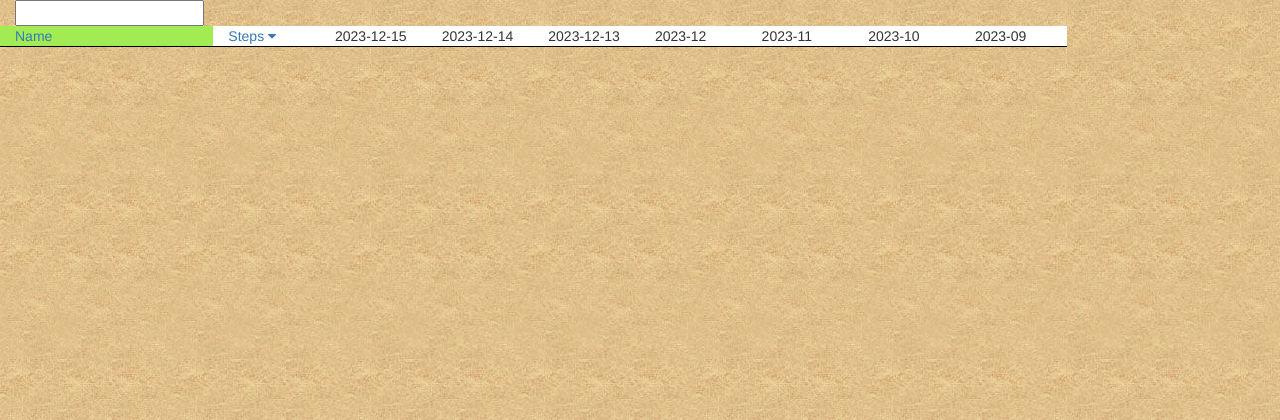
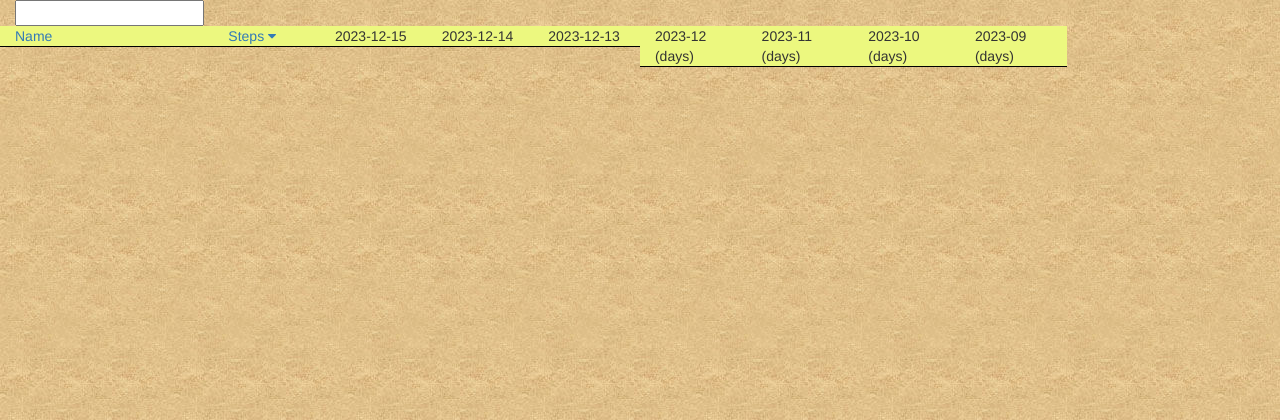
Before and after one commit to opussf/Steps, a PHP site: page / in a window 1280 px wide. Shown: the top 420 px of the page. Run offline with PHP 8.4, Linux system fonts and the light colour scheme; some libraries are stand-ins or nearby versions.

Commit message:
Code changes, and more web stuffs
My doctor told me to stop having intimate dinners for four unless there are three other people.

```diff
--- a/web/Steps.css
+++ b/web/Steps.css
@@ -14,9 +14,20 @@
     list-style: none;
     display: inline;
 }
+/* https://www.canva.com/colors/color-palettes/under-the-ferns/
+Green #116530
+BlueGreen #21B6A8
+Neon Green #A3EBB1
+Kelly Green #18A558
+*/
 
+div.StepsHeader {
+	background-color: #ECF87F;
+	border-bottom: solid #000;
+        border-bottom-width: 1px;
+}
 div.StepsName {
-	background-color: #a3eb52;
+	background-color: #a3ebb1;
 	border-bottom: solid #000;
         border-bottom-width: 1px;
 }
@@ -25,6 +36,22 @@
 	background-color: #fff;
 	border-bottom: solid #000;
         border-bottom-width: 1px;
-	border-left: solid: #000;
+	border-left-style: solid;
 	border-left-width: 1px;
 }
+
+div.StepsStepsDays {
+	background-color: #21b6a8;
+	border-bottom: solid #000;
+        border-bottom-width: 1px;
+	border-left-style: solid;
+	border-left-width: 1px;
+}
+
+div.StepsStepsMonths {
+	background-color: #93e9be;
+	border-bottom: solid #000;
+        border-bottom-width: 1px;
+	border-left-style: solid;
+	border-left-width: 1px;
+}
--- a/web/angular.html
+++ b/web/angular.html
@@ -26,50 +26,50 @@
 </div>  <!-- row controls -->
 
 <div class="row">
-<div class="col col-xs-2 col-md-2 StepsName">
+<div class="col col-xs-2 col-md-2 StepsHeader">
 	<a href ng-click="sortReverse = sortType=='name' ? !sortReverse : true; sortType='name'">Name
 	<span ng-show="sortType=='name' && !sortReverse" class="fa fa-caret-up"></span>
 	<span ng-show="sortType=='name' && sortReverse" class="fa fa-caret-down"></span>
 	</a>
 </div>
-<div class="col col-xs-1 col-md-1 StepsSteps">
+<div class="col col-xs-1 col-md-1 StepsHeader">
 	<a href ng-click="sortReverse = sortType='steps' ? !sortReverse : true; sortType='steps'">Steps
 	<span ng-show="sortType=='steps' && !sortReverse" class="fa fa-caret-up"></span>
 	<span ng-show="sortType=='steps' && sortReverse" class="fa fa-caret-down"></span>
 	</a>
 </div>
-<div class="col col-xs-1 col-md-1 StepsSteps">
+<div class="col col-xs-1 col-md-1 StepsHeader">
 	{{currentDate | date:'yyyy-MM-dd'}}
 </div>
-<div class="col col-xs-1 col-md-1 StepsSteps">
+<div class="col col-xs-1 col-md-1 StepsHeader">
 	{{yesterday | date:'yyyy-MM-dd'}}
 </div>
-<div class="col col-xs-1 col-md-1 StepsSteps">
+<div class="col col-xs-1 col-md-1 StepsHeader">
 	{{daybefore | date:'yyyy-MM-dd'}}
 </div>
-<div class="col col-xs-1 col-md-1 StepsSteps">
-	{{currentDate | date:'yyyy-MM'}}
+<div class="col col-xs-1 col-md-1 StepsHeader">
+	{{currentDate | date:'yyyy-MM'}} (days)
 </div>
-<div class="col col-xs-1 col-md-1 StepsSteps">
-	{{lastMonth | date:'yyyy-MM'}}
+<div class="col col-xs-1 col-md-1 StepsHeader">
+	{{lastMonth | date:'yyyy-MM'}} (days)
 </div>
-<div class="col col-xs-1 col-md-1 StepsSteps">
-	{{beforeMonth | date:'yyyy-MM'}}
+<div class="col col-xs-1 col-md-1 StepsHeader">
+	{{beforeMonth | date:'yyyy-MM'}} (days)
 </div>
-<div class="col col-xs-1 col-md-1 StepsSteps">
-	{{b2Month | date:'yyyy-MM'}}
+<div class="col col-xs-1 col-md-1 StepsHeader">
+	{{b2Month | date:'yyyy-MM'}} (days)
 </div>
 </div> <!-- row -->
-<div class="row RandomFortuneWrapper" ng-repeat="char in steps | orderBy:sortType:sortReverse | filter:stepsFilter">
-<div class="col col-xs-2 col-md-2 StepsName"><span>{{ char.name }}-{{ char.realm }}</span></div>
+<div class="row RandomFortuneWrapper" ng-repeat="char in steps | orderBy:sortType:sortReverse | filter:stepsFilter track by $index" ng-value="{{$index}}">
+<div class="col col-xs-2 col-md-2 StepsName"><span>{{$index+1}} - {{char.name}}-{{char.realm}}</span></div>
 <div class="col col-xs-1 col-md-1 StepsSteps"><span>{{ char.steps }}</span></div>
-<div class="col col-xs-1 col-md-1 StepsSteps"><span>{{ stepsInDay(currentDate, char.days) }}</span></div>
-<div class="col col-xs-1 col-md-1 StepsSteps"><span>{{ stepsInDay(yesterday, char.days) }}</span></div>
-<div class="col col-xs-1 col-md-1 StepsSteps"><span>{{ stepsInDay(daybefore, char.days) }}</span></div>
-<div class="col col-xs-1 col-md-1 StepsSteps"><span>{{ stepsInMonth(currentDate, char.days) }}</span></div>
-<div class="col col-xs-1 col-md-1 StepsSteps"><span>{{ stepsInMonth(lastMonth, char.days) }}</span></div>
-<div class="col col-xs-1 col-md-1 StepsSteps"><span>{{ stepsInMonth(beforeMonth, char.days) }}</span></div>
-<div class="col col-xs-1 col-md-1 StepsSteps"><span>{{ stepsInMonth(b2Month, char.days) }}</span></div>
+<div class="col col-xs-1 col-md-1 StepsStepsDays"><span>{{ stepsInDay(currentDate, char.days) }}</span></div>
+<div class="col col-xs-1 col-md-1 StepsStepsDays"><span>{{ stepsInDay(yesterday, char.days) }}</span></div>
+<div class="col col-xs-1 col-md-1 StepsStepsDays"><span>{{ stepsInDay(daybefore, char.days) }}</span></div>
+<div class="col col-xs-1 col-md-1 StepsStepsMonths"><span>{{ stepsInMonth(currentDate, char.days) }}</span></div>
+<div class="col col-xs-1 col-md-1 StepsStepsMonths"><span>{{ stepsInMonth(lastMonth, char.days) }}</span></div>
+<div class="col col-xs-1 col-md-1 StepsStepsMonths"><span>{{ stepsInMonth(beforeMonth, char.days) }}</span></div>
+<div class="col col-xs-1 col-md-1 StepsStepsMonths"><span>{{ stepsInMonth(b2Month, char.days) }}</span></div>
 </div> <!-- row -->
 
 </div>
```
Also changed, not shown: web/links.html (deleted, +0 -30 lines), 4 other files.
